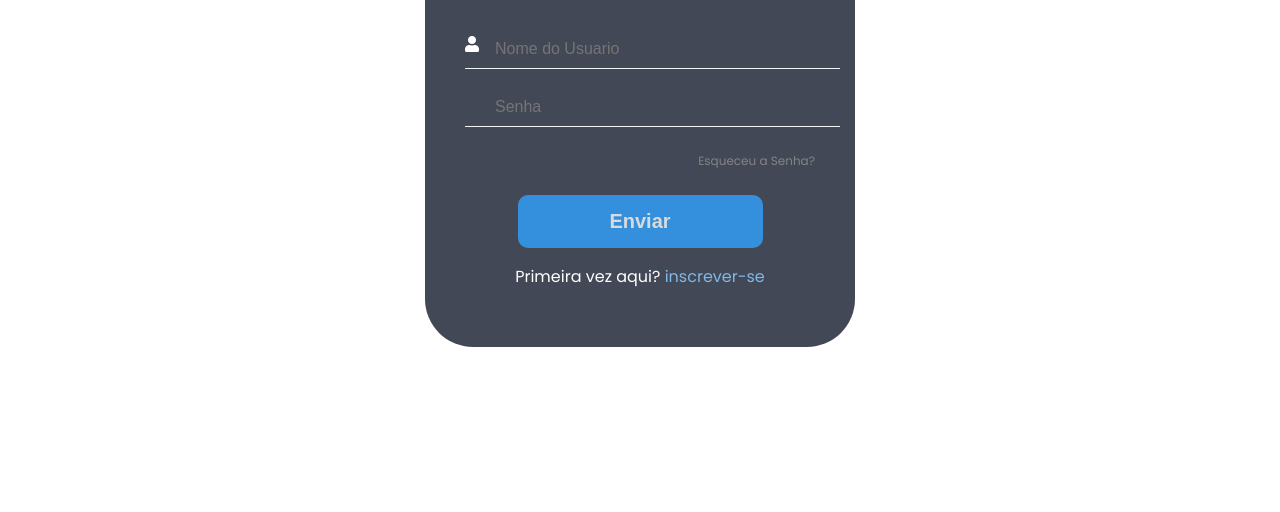
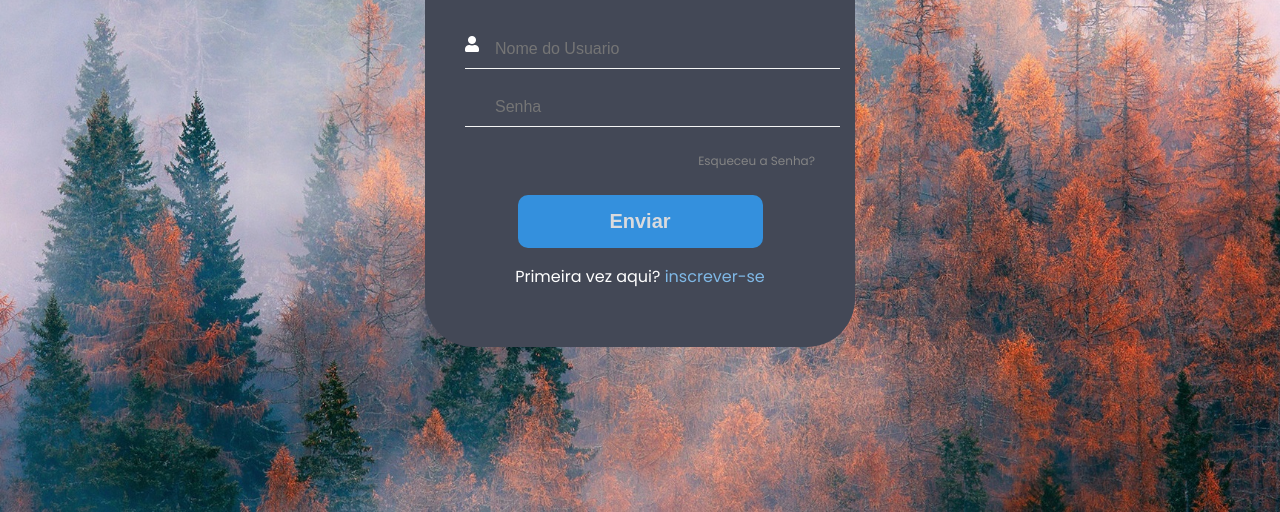
Before and after one commit to WallCroft-64/Projetos-em-HTML, a plain HTML site: page Página-de-Login-Básica/Index.html in a window 1280 px wide. Shown: the part 288-800 px from the top of the page. Drawn offline with Linux system fonts and the light colour scheme.

Commit message:
Adicionei uma imagem de fundo na página
É apenas uma imagem que eu usava anteriormente como papel de parede e decidi adiciona-la.

```diff
--- a/Página-de-Login-Básica/css/style.css
+++ b/Página-de-Login-Básica/css/style.css
@@ -6,6 +6,9 @@ body {
     box-sizing: border-box;
     font-family: poppins;
     color: #fff;
+    background: url("../img/Floresta com Nevoa.jpg") no-repeat top center;
+    background-attachment: fixed;
+    background-size: cover;
 }
 
 h1 {
```
Also changed, not shown: Página-de-Login-Básica/img/Floresta com Nevoa.jpg (added).
